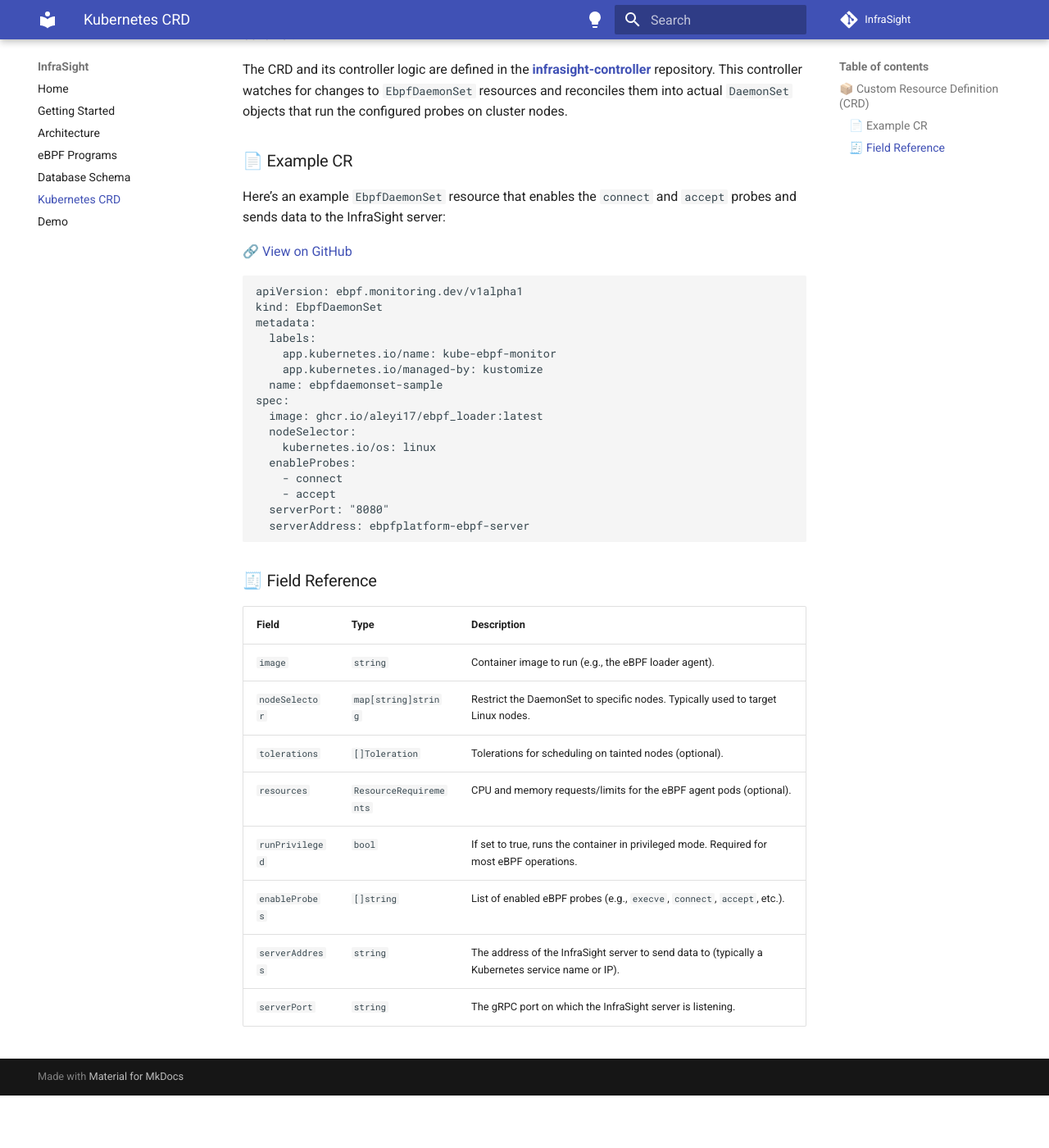
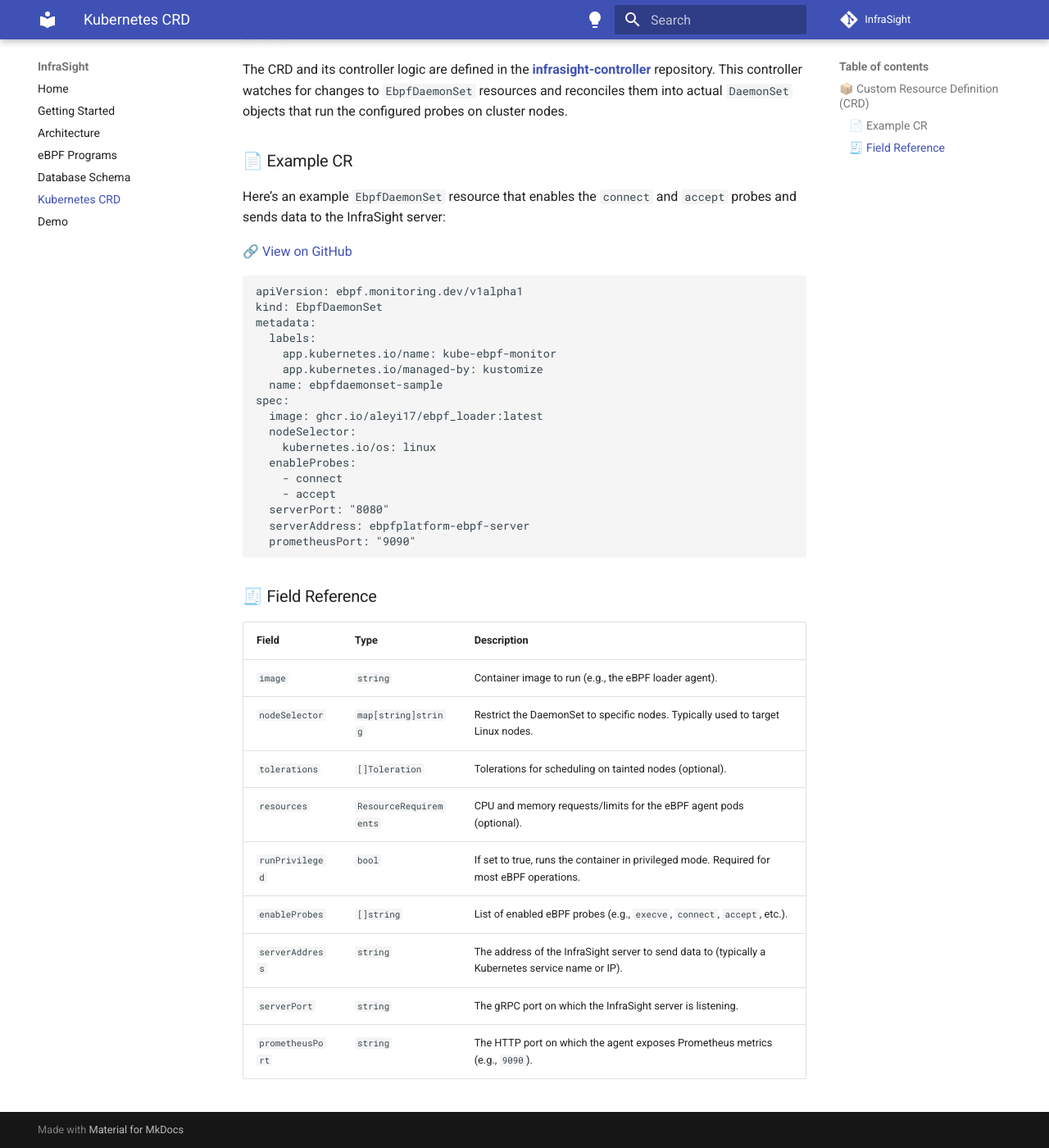
Before and after one commit to ALEYI17/InfraSight, an MkDocs documentation site: the page built from docs/crd.md, in a window 1280 px wide and 1400 px high, scrolled down 277 px. Shown: the whole window at 82% size. Built offline with MkDocs 1.6.1 and Material for MkDocs 9.7.7, drawn with Linux system fonts in a browser that asks for light colours; comment, search, counter and statistics services are not loaded; before the commit the page ends 1613 px from its top, so only the background shows below that.

Commit message:
add new field from crd to the docs

````diff
--- a/docs/crd.md
+++ b/docs/crd.md
@@ -28,6 +28,7 @@ spec:
     - accept
   serverPort: "8080"
   serverAddress: ebpfplatform-ebpf-server
+  prometheusPort: "9090"
 ```
 
 ### 🧾 Field Reference
@@ -42,3 +43,4 @@ spec:
 | `enableProbes`  | `[]string`             | List of enabled eBPF probes (e.g., `execve`, `connect`, `accept`, etc.).                          |
 | `serverAddress` | `string`               | The address of the InfraSight server to send data to (typically a Kubernetes service name or IP). |
 | `serverPort`    | `string`               | The gRPC port on which the InfraSight server is listening.                                        |
+| `prometheusPort` | `string`               | The HTTP port on which the agent exposes Prometheus metrics (e.g., `9090`).                       |
````
